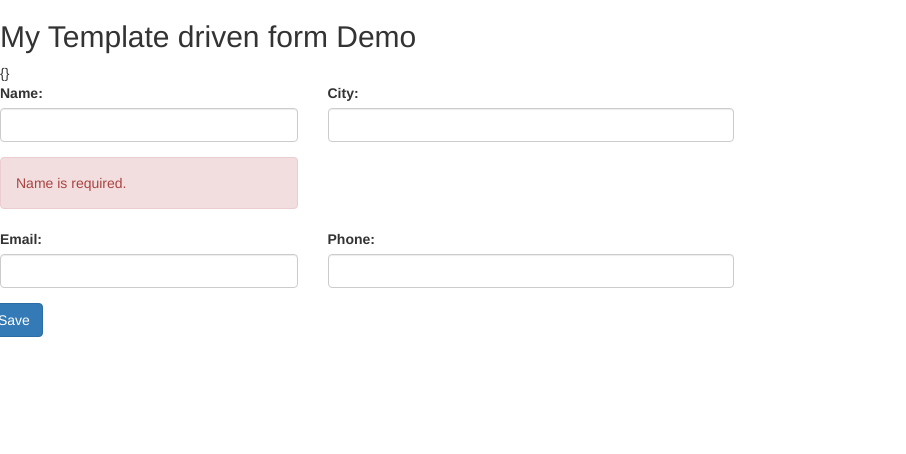
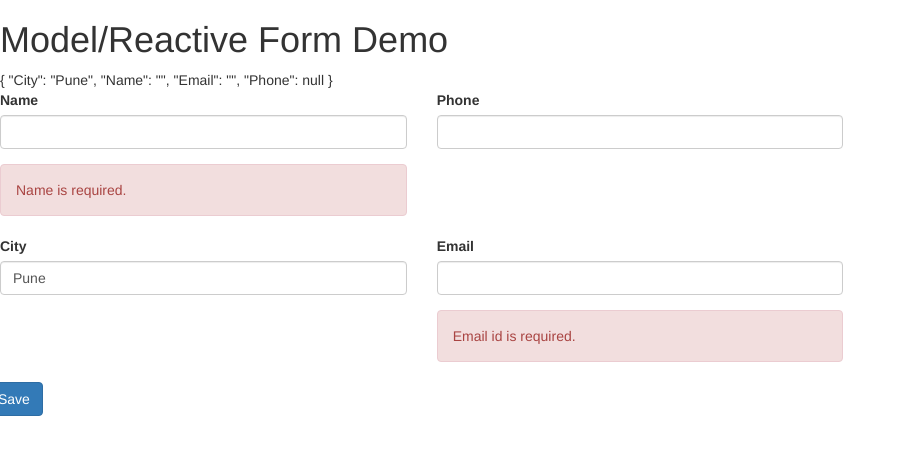
Before and after one commit to taskarsanjay/juneonlinebatch, an Angular app: page / in a window 1280 px wide. Shown: the top 454 px of the page, without its empty margins (0-906 px from the left). Built offline with nearby package versions, Linux system fonts and the light colour scheme.

Commit message:
Model Driven Form

```diff
--- a/src/app/Forms/doctor.component.ts
+++ b/src/app/Forms/doctor.component.ts
@@ -1,15 +1,14 @@
-import {Component} from '@angular/core'
+import { Component } from '@angular/core'
 
 @Component({
-    selector:'doc-comp',
-    templateUrl:'./doctor.component.html'
+    selector: 'doc-comp',
+    templateUrl: './doctor.component.html'
 })
 
-export class DoctorComponent{
-public title='My Template driven form Demo'
+export class DoctorComponent {
+    public title = 'My Template driven form Demo'
 
-public saveInfo(data:any){
-alert(JSON.stringify(data))
-
+    public saveInfo(data: any) {
+        alert(JSON.stringify(data))
+    }
 }
-}
--- /dev/null
+++ b/src/app/Forms/model.component.html
@@ -0,0 +1,47 @@
+<h1> {{title}}</h1>
+{{employeeModel.value|json}}
+<form [formGroup]="employeeModel" novalidate>
+<div class="row">
+    <div class="col-md-4 col-sm-4">
+        <div class="form-group">
+        <label for="Name">Name</label>
+        <input type="text" class="form-control" formControlName="Name">
+        </div>
+        <div class="alert alert-danger" *ngIf="employeeModel.controls['Name'].hasError('required')">
+        Name is required.
+        </div>
+        <div class="alert alert-danger" *ngIf="employeeModel.controls['Name'].hasError('maxlength')">
+        Name length should be atleast 5 charters.
+        </div>
+    </div>
+    <div class="col-md-4 col-sm-4">
+        <div class="form-group">
+        <label for="Phone">Phone</label>
+        <input type="text" class="form-control" formControlName="Phone">
+        </div>
+    </div>
+</div>
+<div class="row">
+    <div class="col-md-4 col-sm-4">
+        <div class="form-group">
+        <label for="City">City</label>
+        <input type="text" class="form-control" formControlName="City">
+        </div>
+    </div>
+    <div class="col-md-4 col-sm-4">
+        <div class="form-group">
+        <label for="Email">Email</label>
+        <input type="text" class="form-control" formControlName="Email">
+        </div>
+        <div class="alert alert-danger" *ngIf="employeeModel.controls['Email'].hasError('required')">
+        Email id is required.
+        </div>
+        <div class="alert alert-danger" *ngIf="employeeModel.controls['Email'].hasError('email')">
+        Enter proper email id.
+        </div>
+    </div>
+</div>
+<div class="row">
+<button type="submit" class="btn btn-primary" (click)="SaveEmployee(employeeModel.value)">Save</button>
+</div>
+</form>
--- /dev/null
+++ b/src/app/Forms/model.component.ts
@@ -0,0 +1,30 @@
+import { Component } from '@angular/core'
+import { FormGroup, FormControl, Validators } from '@angular/forms';
+
+@Component({
+    selector: 'model-comp',
+    templateUrl: './model.component.html',
+    styleUrls: ['./model.component.scss']
+})
+
+export class ModelFormComponent {
+
+    title: string = 'Model/Reactive Form Demo'
+    public employeeModel: FormGroup
+
+    constructor() {
+        this.employeeModel = new FormGroup({
+            City: new FormControl('Pune'),
+            Name: new FormControl('',[Validators.required, Validators.maxLength(5)]),
+            Email: new FormControl('', [Validators.email, Validators.required]),
+            Phone: new FormControl()
+        })
+    }
+
+    public SaveEmployee(data){
+
+        alert(JSON.stringify(data))
+    }
+
+
+}
--- a/src/index.html
+++ b/src/index.html
@@ -14,5 +14,6 @@
   <tech-comp></tech-comp>
   <temp-comp></temp-comp>
   <doc-comp></doc-comp>
+  <model-comp></model-comp>
 </body>
 </html>
```
Also changed, not shown: src/app/app.module.ts (+7 -4 lines), src/app/Forms/model.component.scss (added).
